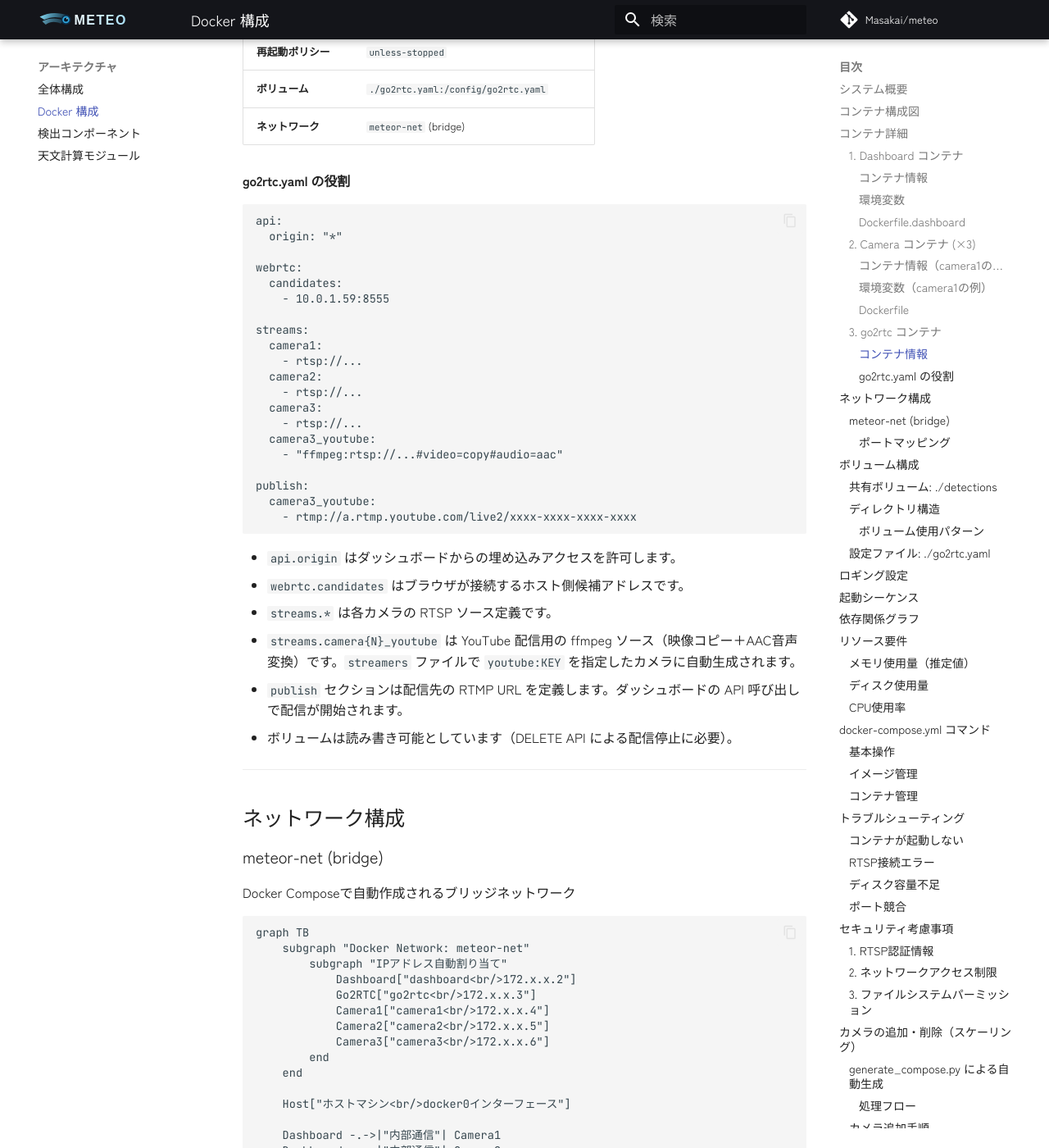
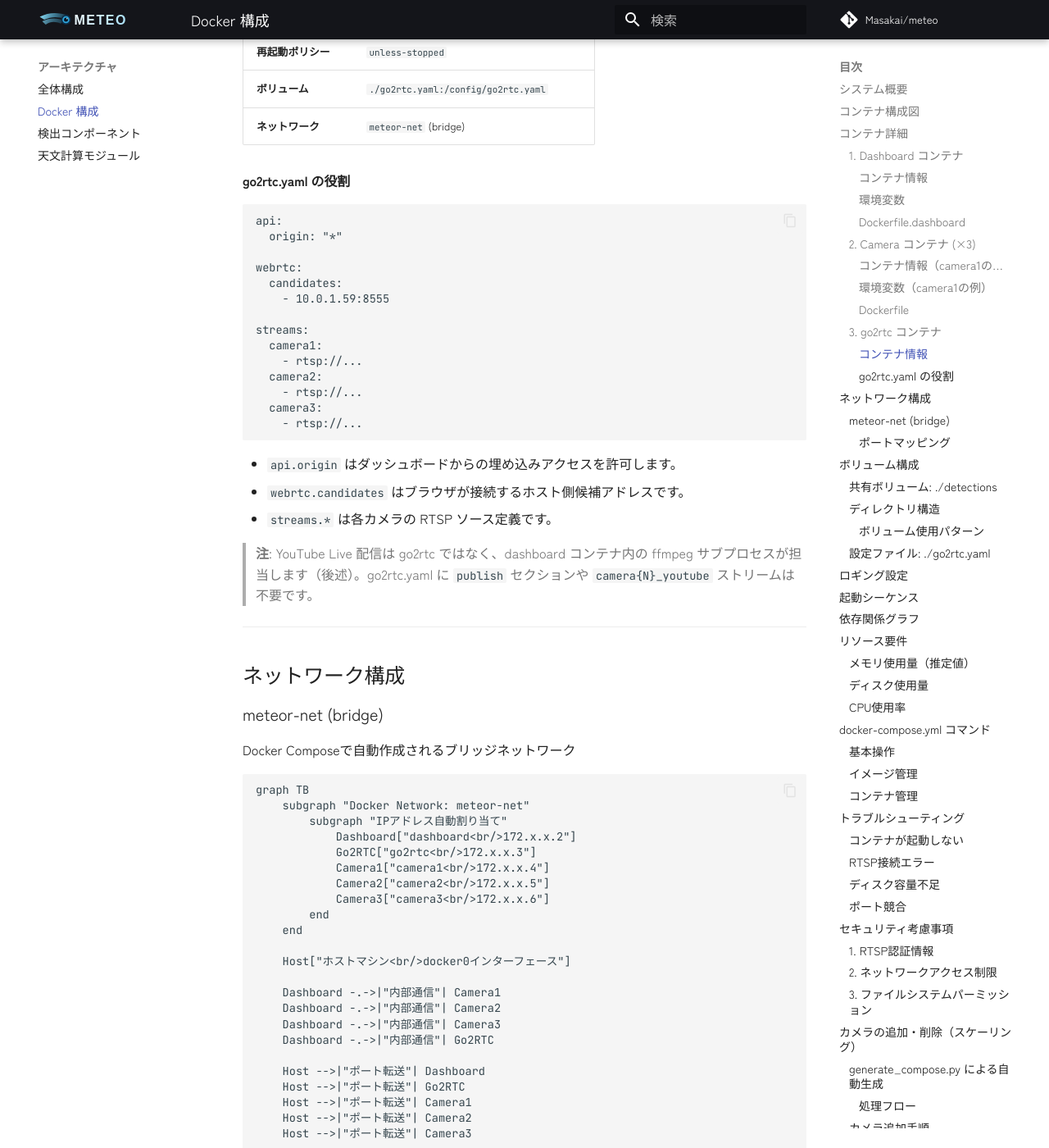
Before and after one commit to Masakai/meteo, an MkDocs documentation site: the page built from documents/DOCKER_ARCHITECTURE.md, in a window 1280 px wide and 1400 px high, scrolled down 8038 px. Shown: the whole window at 82% size. Built offline with MkDocs 1.6.1 and Material for MkDocs 9.7.7, drawn with Linux system fonts in a browser that asks for light colours; comment, search, counter and statistics services are not loaded.

Commit message:
ドキュメントをdashboard内ffmpeg方式に合わせて改版
YouTube Live配信アーキテクチャ変更（go2rtc publish → dashboard ffmpeg）を
各ドキュメントに反映:

- ARCHITECTURE.md: ダイアグラムをDashboard→YouTube直接配信に修正
- DOCKER_ARCHITECTURE.md: go2rtc.yamlからpublish/camera_youtubeセクション削除
- CONFIGURATION_GUIDE.md: ffmpeg実行環境をdashboardコンテナに修正
- OPERATIONS_GUIDE.md: 再起動影響をdashboardコンテナに修正、AAC変換説明修正
- API_REFERENCE.md: 各エンドポイント説明をffmpegサブプロセス制御に修正

Co-Authored-By: Claude Sonnet 4.6 <noreply@anthropic.com>

````diff
--- a/documents/DOCKER_ARCHITECTURE.md
+++ b/documents/DOCKER_ARCHITECTURE.md
@@ -333,20 +333,13 @@ streams:
     - rtsp://...
   camera3:
     - rtsp://...
-  camera3_youtube:
-    - "ffmpeg:rtsp://...#video=copy#audio=aac"
-
-publish:
-  camera3_youtube:
-    - rtmp://a.rtmp.youtube.com/live2/xxxx-xxxx-xxxx-xxxx
 ```
 
 - `api.origin` はダッシュボードからの埋め込みアクセスを許可します。
 - `webrtc.candidates` はブラウザが接続するホスト側候補アドレスです。
 - `streams.*` は各カメラの RTSP ソース定義です。
-- `streams.camera{N}_youtube` は YouTube 配信用の ffmpeg ソース（映像コピー＋AAC音声変換）です。`streamers` ファイルで `youtube:KEY` を指定したカメラに自動生成されます。
-- `publish` セクションは配信先の RTMP URL を定義します。ダッシュボードの API 呼び出しで配信が開始されます。
-- ボリュームは読み書き可能としています（DELETE API による配信停止に必要）。
+
+> **注**: YouTube Live 配信は go2rtc ではなく、dashboard コンテナ内の ffmpeg サブプロセスが担当します（後述）。go2rtc.yaml に `publish` セクションや `camera{N}_youtube` ストリームは不要です。
 
 ---
 
````
Also changed, not shown: documents/API_REFERENCE.md (+3 -3 lines), documents/ARCHITECTURE.md (+2 -2 lines), documents/CONFIGURATION_GUIDE.md (+4 -4 lines), documents/OPERATIONS_GUIDE.md (+2 -2 lines).
